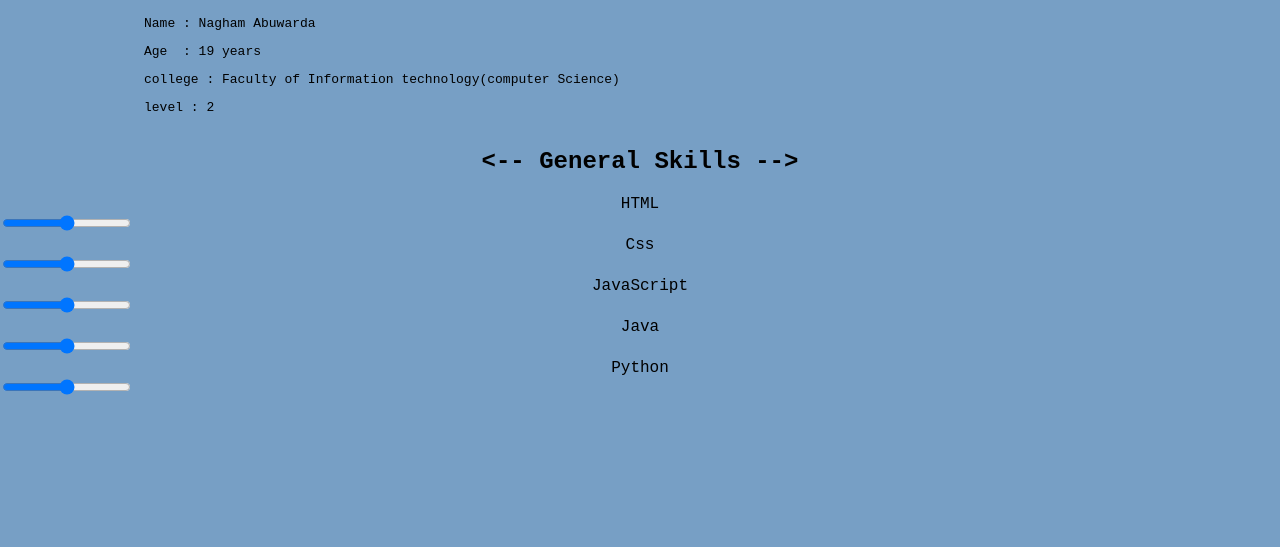
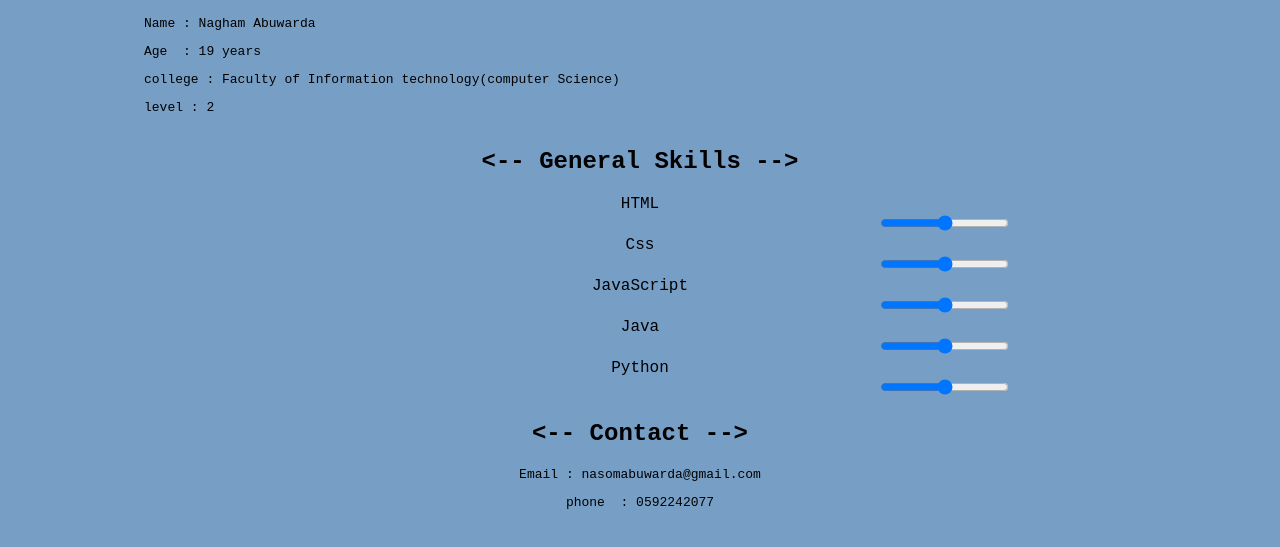
Before and after one commit to GSG-CF05/Portfolio-nagham, a plain HTML site: page index.html in a window 1280 px wide. Shown: the part 135-682 px from the top of the page. Drawn offline with Linux system fonts and the light colour scheme.

Commit message:
add the last section to the page relats #5

```diff
--- a/index.html
+++ b/index.html
@@ -45,3 +45,10 @@
         <labele class="information-text"> Python</labele>
         <input type="range" name="">
       </section>
+      <section id="contact">
+        <h2 class="information-text"> <-- Contact --></h2>
+        <pre class="information-text">Email : nasomabuwarda@gmail.com</pre>
+        <pre class="information-text">phone  : 0592242077</pre>
+      </section>
+    </body>
+  </html>
--- a/style.css
+++ b/style.css
@@ -57,3 +57,6 @@ nav a:focus{
     width: 100%;
     background-color: rgb(119, 159, 197);
 }
+input{
+    margin-left: 55rem;
+}
```
